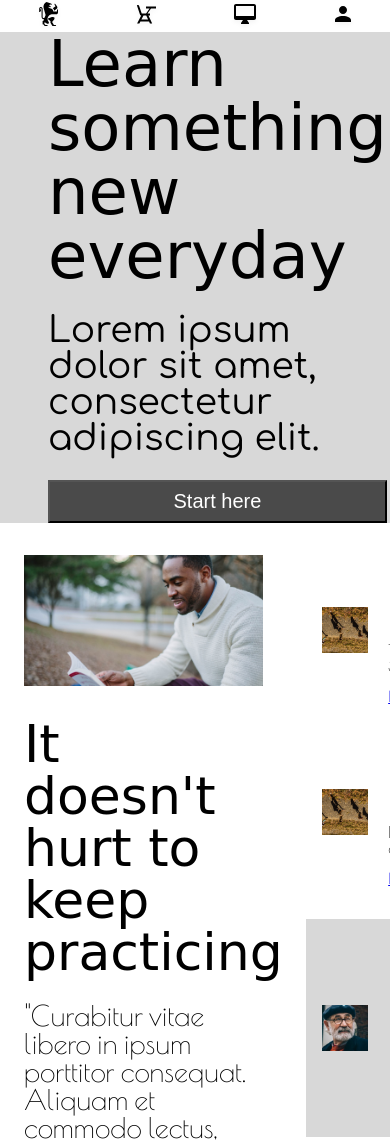
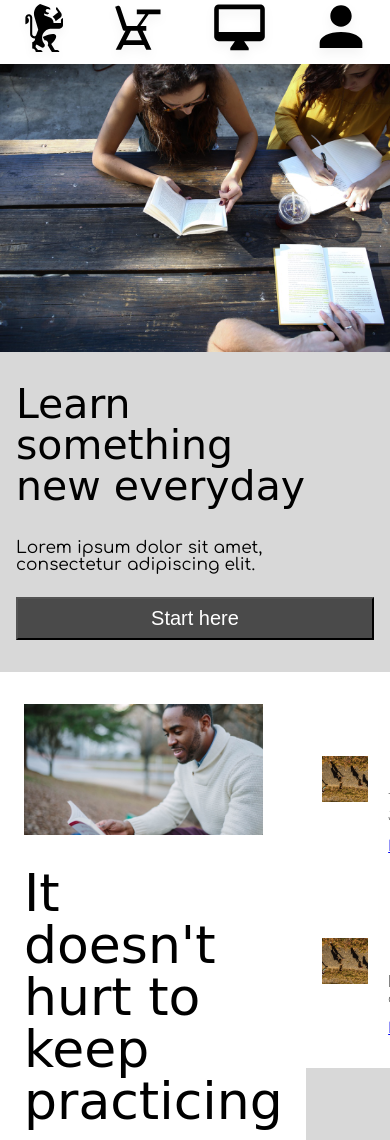
Before and after one commit to tignashchenko/capstone-project, a plain HTML site: page index.html in a window 390 px wide. Shown: the top 1140 px of the page. Drawn offline with nearby package versions, Linux system fonts and the light colour scheme; a web font is replaced by a local one.

Commit message:
refactor banner into mobile

```diff
--- a/resources/css/style.css
+++ b/resources/css/style.css
@@ -357,6 +357,34 @@ p {
   }
   .header-mobile {
     display: flex;
+    height: 64px;
     justify-content: space-around;
   }
+
+  .banner {
+    flex-direction: column;
+  }
+
+  .banner-left-column {
+    margin: auto;
+    width: 100%;
+  }
+
+  .banner-content h1 {
+    font-size: 41px;
+    margin: 32px 16px;
+  }
+
+  .banner-content h4 {
+    font-size: 17px;
+    margin-right: 16px;
+    margin-left: 16px;
+    margin-bottom: 24px;
+  }
+
+  button {
+    margin-right: 16px;
+    margin-left: 16px;
+    margin-bottom: 32px;
+  }
 }
```
